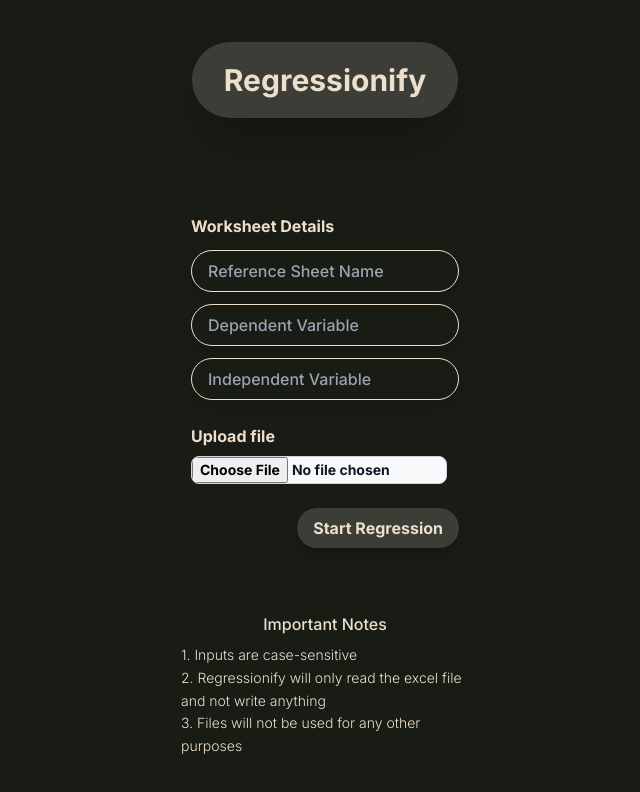
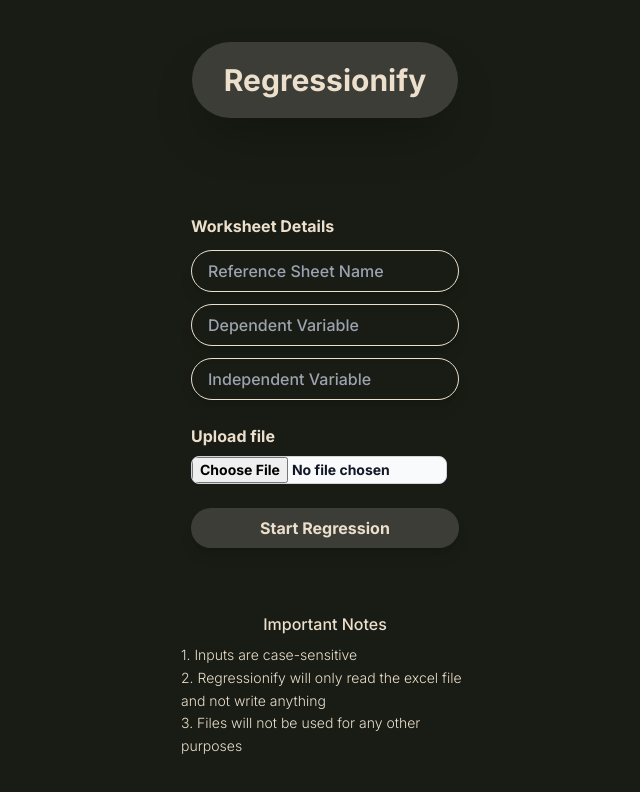
Before and after one commit to potakaaa/regressionify-old, a React (Vite) app in the folder client/: page / in a window 1280 px wide. Shown: the top 792 px of the page, without its empty margins (315-955 px from the left). Built offline with nearby package versions, Linux system fonts and the light colour scheme.

Commit message:
stuck on resultprovider bug

```diff
--- a/client/src/App.tsx
+++ b/client/src/App.tsx
@@ -20,12 +20,10 @@ const AppContent = () => {
 
   const { isLoading } = useResult();
   return (
-    <ResultProvider>
-      <div className="size-full h-screen flex justify-center bg-dark-green overflow-scroll">
-        {isLoading && <LoadingScreen />}
-        {isUploaded ? <ResultPage /> : <HomePage />}
-      </div>
-    </ResultProvider>
+    <div className="size-full h-screen flex justify-center bg-dark-green overflow-scroll">
+      {isLoading && <LoadingScreen />}
+      <HomePage />
+    </div>
   );
 };
 
--- a/client/src/pages/HomePage.tsx
+++ b/client/src/pages/HomePage.tsx
@@ -1,4 +1,4 @@
-import { useState } from "react";
+import { useEffect, useState } from "react";
 import axios from "axios";
 
 import { useResult, ResultProvider } from "../helper/context.tsx";
@@ -15,7 +15,11 @@ const HomePage = () => {
 
   const nav = useNavigate();
 
-  setIsLoading(true);
+  useEffect(() => {
+    if (isUploaded) {
+      nav("/results"); // Navigate to the results page
+    }
+  }, [isUploaded, nav]);
 
   const handleFileChange = (e: React.ChangeEvent<HTMLInputElement>) => {
     if (e.target.files) {
@@ -52,7 +56,6 @@ const HomePage = () => {
       setIsLoading(false);
       setIsUploaded(true);
       console.log("File uploaded successfully", response.data);
-      nav("/results");
     } catch (error) {
       console.error("Error uploading file", error);
       setResult("An error occurred while processing the file.");
@@ -74,15 +77,18 @@ const HomePage = () => {
                 placeholder="Reference Sheet Name"
                 required
                 className="font-medium p-2 px-4 rounded-full bg-transparent border border-beige shadow-lg"
-                value={sheetName}
-                onChange={(e) => setSheetName(e.target.value)}
+                value={sheetName || ""}
+                onChange={(e) => {
+                  setSheetName(e.target.value);
+                  console.log("this is sheetname", sheetName);
+                }}
               />
               <input
                 type="text"
                 placeholder="Dependent Variable"
                 required
                 className="font-medium p-2 px-4 rounded-full bg-transparent border border-beige shadow-lg"
-                value={dep}
+                value={dep || ""}
                 onChange={(e) => setDep(e.target.value)}
               />
               <input
@@ -90,7 +96,7 @@ const HomePage = () => {
                 placeholder="Independent Variable"
                 required
                 className="font-medium p-2 px-4 rounded-full bg-transparent border border-beige shadow-lg"
-                value={indep}
+                value={indep || ""}
                 onChange={(e) => setIndep(e.target.value)}
               />
             </div>
@@ -109,7 +115,7 @@ const HomePage = () => {
             </div>
             <button
               type="submit"
-              className="self-end bg-dark-grey px-4 py-2 rounded-full hover:bg-light-green duration-300 shadow-lg"
+              className=" bg-dark-grey px-4 py-2 rounded-full hover:bg-light-green duration-300 shadow-lg"
             >
               Start Regression
             </button>
--- a/client/src/pages/ResultPage.tsx
+++ b/client/src/pages/ResultPage.tsx
@@ -1,7 +1,7 @@
 import { useResult, ResultProvider } from "../helper/context";
 
 const ResultPage = () => {
-  const { sheetName, setSheetName } = useResult();
+  const { sheetName } = useResult();
 
   return (
     <ResultProvider>
@@ -10,7 +10,7 @@ const ResultPage = () => {
           <h1 className="text-3xl text-beige">Regressionify</h1>
         </div>
         <div>
-          <h3 className="text-xl font-bold">Results</h3>
+          <h3 className="text-xl font-bold"></h3>
         </div>
       </div>
     </ResultProvider>
```
